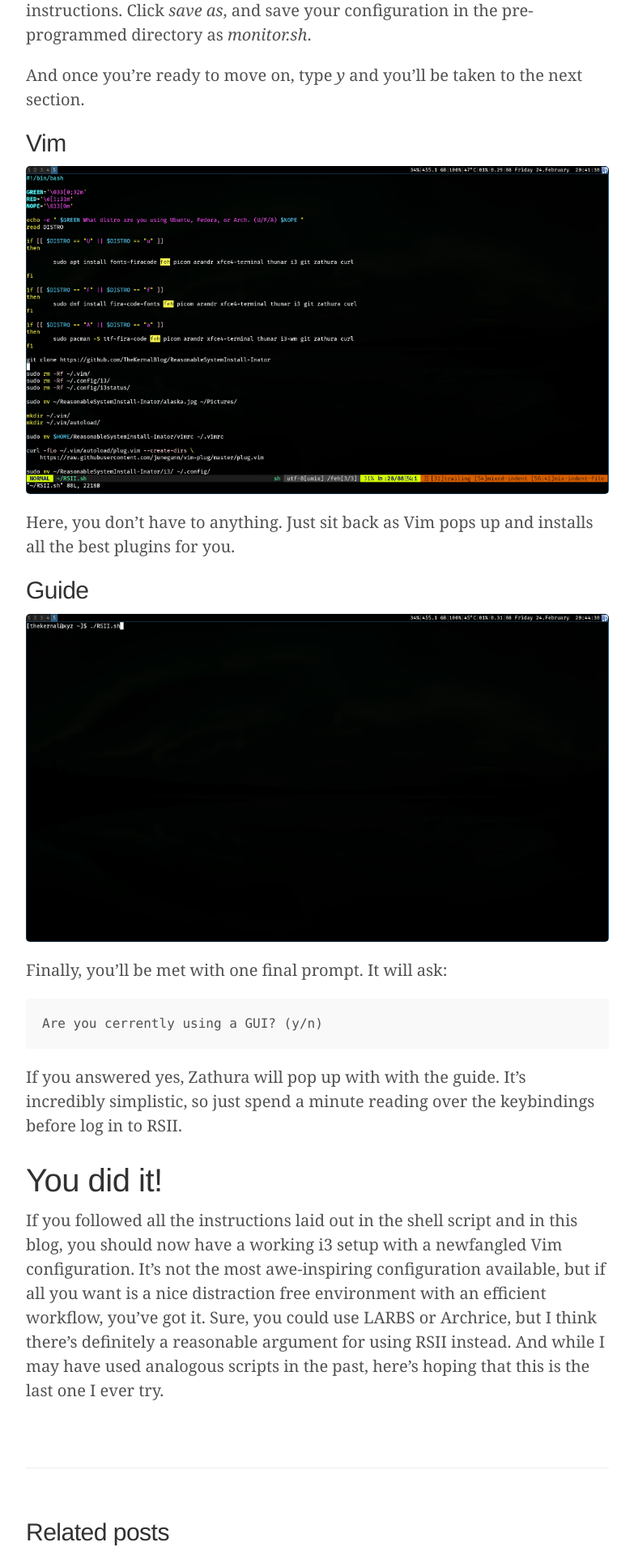
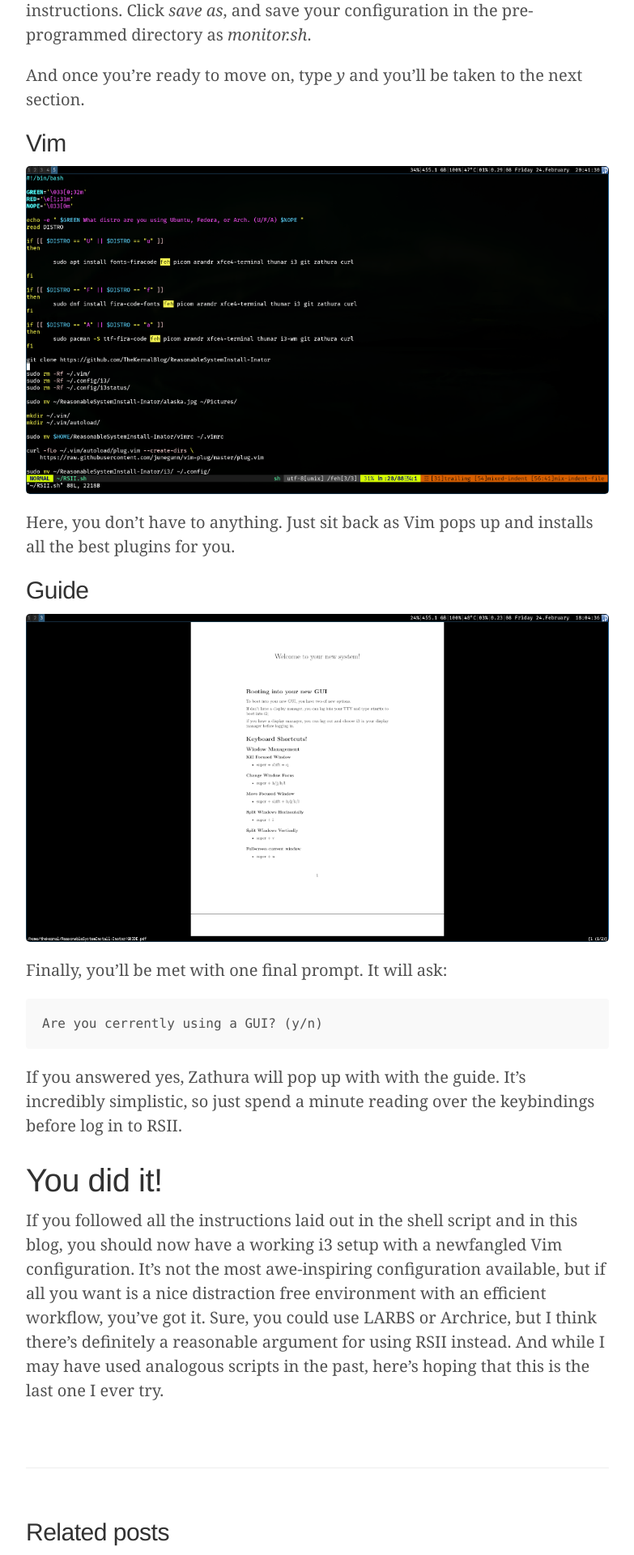
Before and after one commit to TheKernalBlog/TheKernalBlog, a Jekyll site: the page built from _posts/2023-02-23-Use-The-Reasonable-System-Setup-Inator-To-Get-A-Functional-Tiling-WM-In-Minutes.md, in a window 1280 px wide. Shown: the part 3661-5581 px from the top of the page at 81% size, without its empty margins (248-1031 px from the left). Built offline with Jekyll 4.4.1, drawn with Linux system fonts in a browser that asks for light colours; our own code applies the rules of GitHub Pages for plain Markdown files.

Commit message:
Update 2023-02-23-Use-The-Reasonable-System-Setup-Inator-To-Get-A-Functional-Tiling-WM-In-Minutes.md

```diff
--- a/_posts/2023-02-23-Use-The-Reasonable-System-Setup-Inator-To-Get-A-Functional-Tiling-WM-In-Minutes.md
+++ b/_posts/2023-02-23-Use-The-Reasonable-System-Setup-Inator-To-Get-A-Functional-Tiling-WM-In-Minutes.md
@@ -73,7 +73,7 @@
 
 ## Guide
 
-![IMG5](/images/ScriptRSII.png)
+![IMG5](/images/GuideRSII.png)
 
 Finally, you'll be met with one final prompt. It will ask:
 
```
